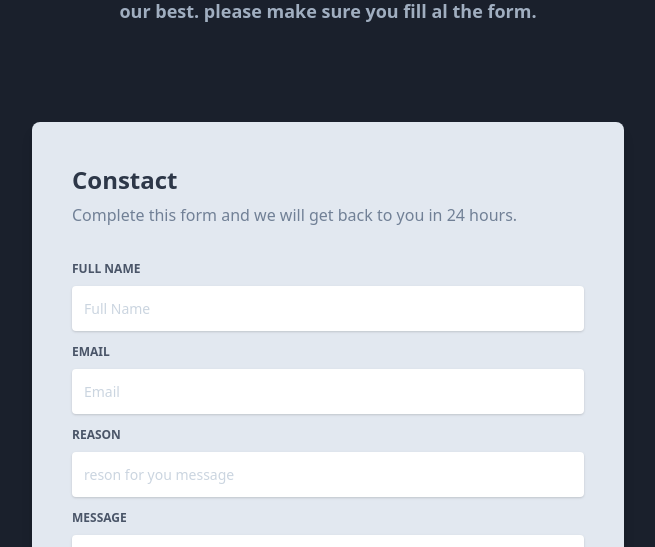
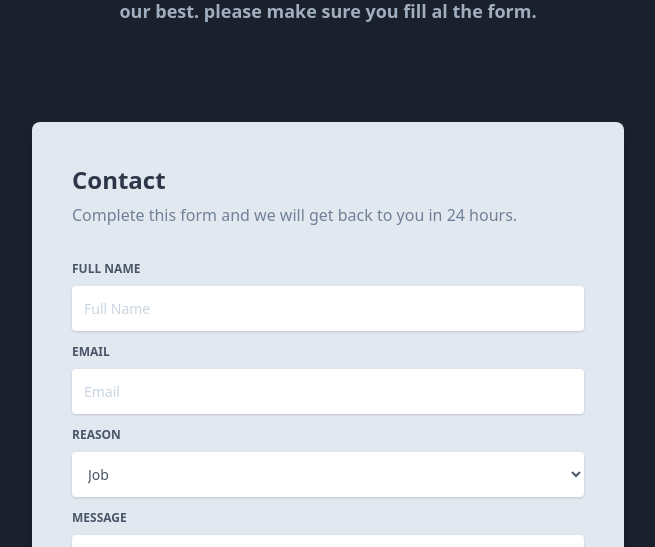
Before and after one commit to amirabourogaa/client-next-app, a Next.js app: page /landing in a window 1280 px wide. Shown: the part 2628-3175 px from the top of the page, without its empty margins (312-967 px from the left). Built offline with nearby package versions, Linux system fonts and the light colour scheme.

Commit message:
changed the landing page to contact us

```diff
--- a/package.json
+++ b/package.json
@@ -14,6 +14,7 @@
     "@tailwindcss/custom-forms": "0.2.1",
     "@zeit/next-css": "1.0.1",
     "@zeit/next-sass": "1.0.1",
+    "axios": "^0.21.0",
     "bootswatch": "^4.5.3",
     "chart.js": "2.9.3",
     "gulp": "4.0.2",
--- a/pages/landing.js
+++ b/pages/landing.js
@@ -1,17 +1,22 @@
 import React from "react";
 import Link from "next/link";
-
+import axios from "axios";
 // components
 
 import Navbar from "components/Navbars/AuthNavbar.js";
-import Footer from "components/Footers/Footer.js";
 
 export default function Landing() {
   const submit = (e) => {
-    debugger;
-    let name = document.getElementById("FullName").value;
-    let email = document.getElementById("email").innerHTML;
-    console.log(name);
+    e.preventDefault();
+    let obj = {};
+    obj.name = document.getElementById("FullName").value;
+    obj.email = document.getElementById("email").value;
+    obj.reason = document.getElementById("reason").value;
+    obj.message = document.getElementById("message").value;
+    axios.post("http://localhost:5500/client/contact", obj).then((res) => {
+      console.log(res);
+    });
+
     e.preventDefault();
   };
   return (
@@ -360,7 +365,7 @@ export default function Landing() {
               <div className="w-full lg:w-6/12 px-4">
                 <div className="relative flex flex-col min-w-0 break-words w-full mb-6 shadow-lg rounded-lg bg-gray-300">
                   <div className="flex-auto p-5 lg:p-10">
-                    <h4 className="text-2xl font-semibold">Constact</h4>
+                    <h4 className="text-2xl font-semibold">Contact</h4>
                     <p className="leading-relaxed mt-1 mb-4 text-gray-600">
                       Complete this form and we will get back to you in 24
                       hours.
@@ -379,6 +384,7 @@ export default function Landing() {
                           className="px-3 py-3 placeholder-gray-400 text-gray-700 bg-white rounded text-sm shadow focus:outline-none focus:shadow-outline w-full ease-linear transition-all duration-150"
                           placeholder="Full Name"
                           id="FullName"
+                          required={true}
                         />
                       </div>
                       <div className="relative w-full mb-3">
@@ -388,11 +394,13 @@ export default function Landing() {
                         >
                           Email
                         </label>
+
                         <input
                           type="email"
                           className="px-3 py-3 placeholder-gray-400 text-gray-700 bg-white rounded text-sm shadow focus:outline-none focus:shadow-outline w-full ease-linear transition-all duration-150"
                           placeholder="Email"
                           id="email"
+                          required={true}
                         />
                       </div>
                       <div className="relative w-full mb-3">
@@ -402,12 +410,14 @@ export default function Landing() {
                         >
                           reason
                         </label>
-                        <input
-                          type="text"
+                        <select
+                          id="reason"
                           className="px-3 py-3 placeholder-gray-400 text-gray-700 bg-white rounded text-sm shadow focus:outline-none focus:shadow-outline w-full ease-linear transition-all duration-150"
-                          placeholder="reson for you message"
-                          id="reason"
-                        />
+                        >
+                          <option value="job">Job</option>
+                          <option value="reaquest">Reaquest</option>
+                          <option value="others">Other...</option>
+                        </select>
                       </div>
                       <div className="relative w-full mb-3">
                         <label
@@ -422,13 +432,13 @@ export default function Landing() {
                           className="px-3 py-3 placeholder-gray-400 text-gray-700 bg-white rounded text-sm shadow focus:outline-none focus:shadow-outline w-full"
                           placeholder="Type a message..."
                           id="message"
+                          required={true}
                         />
                       </div>
                       <div className="text-center mt-6">
                         <button
                           className="bg-gray-900 text-white active:bg-gray-700 text-sm font-bold uppercase px-6 py-3 rounded shadow hover:shadow-lg outline-none focus:outline-none mr-1 mb-1 ease-linear transition-all duration-150"
-                          type="button"
-                          onClick={submit}
+                          type="submit"
                         >
                           Send Message <i className="fas fa-sign-in-alt"></i>
                         </button>
```
Also changed, not shown: 1 other file (tests, documents, lock files or other folders).
